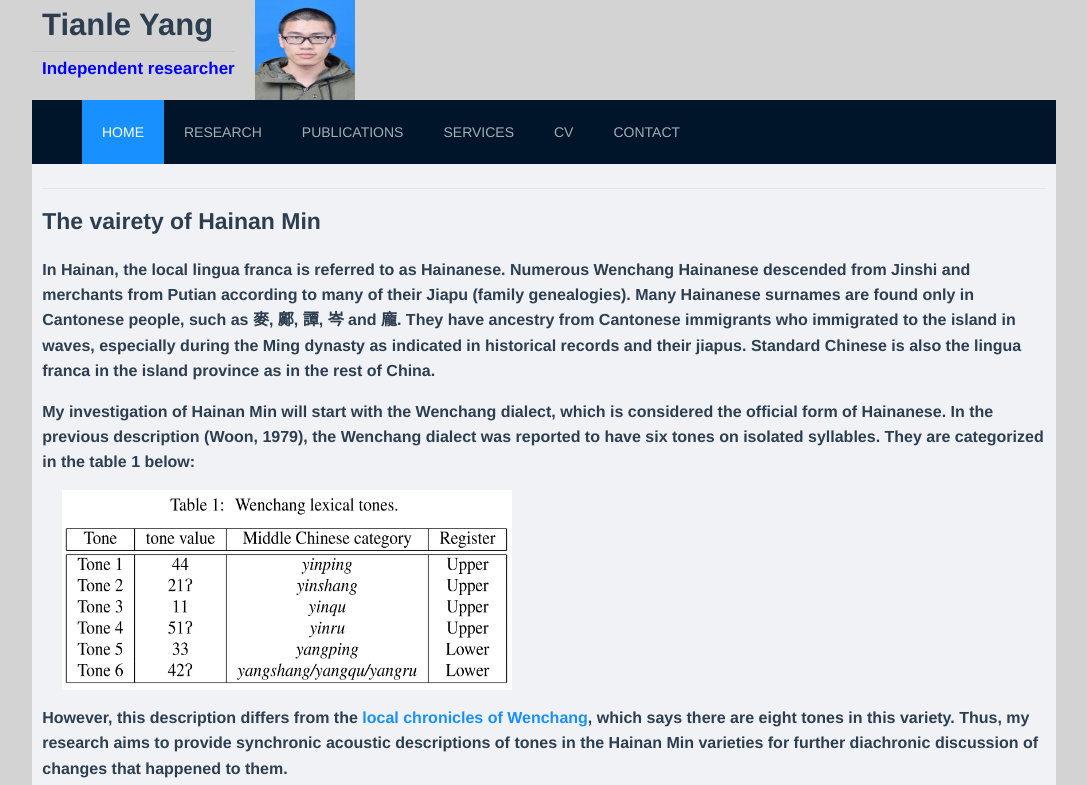
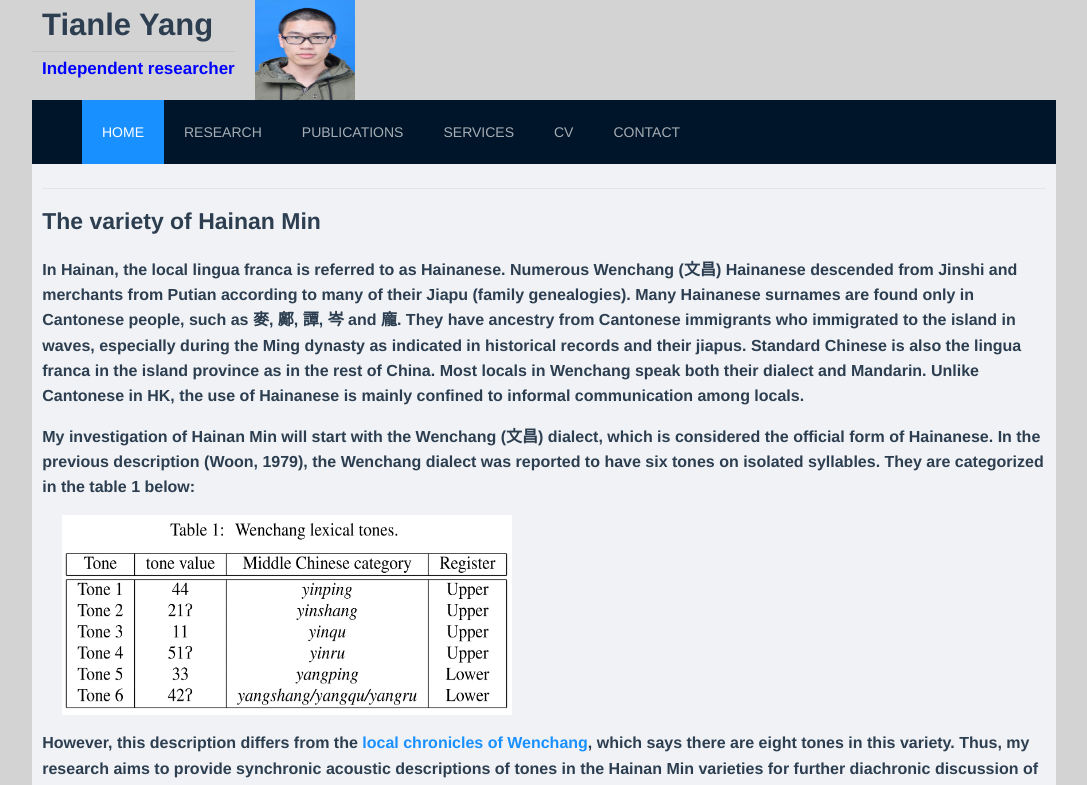
Before and after one commit to 46134167/461374167.github.io, a Vue app: page /#/005_HainanMin in a window 1280 px wide. Shown: the top 785 px of the page, without its empty margins (96-1183 px from the left). Built offline with nearby package versions, Linux system fonts and the light colour scheme.

Commit message:
Add files via upload

```diff
--- a/src/components/Component005_HainanMin.vue
+++ b/src/components/Component005_HainanMin.vue
@@ -4,22 +4,25 @@
       <a-divider/>
          <div id="Hainan1" align="left">
                 <p style="font-size:23px; margin-top: -10px; font-Weight:bold;">
-                  The vairety of Hainan Min
+                  The variety of Hainan Min
                 </p>
 
                 <p style="font-size:16px; margin-top: -5px; font-Weight:bold;">
                   In Hainan, the local lingua franca is referred to as Hainanese.
-                  Numerous Wenchang Hainanese descended from Jinshi and merchants
+                  Numerous Wenchang (文昌) Hainanese descended from Jinshi and merchants
                   from Putian according to many of their Jiapu (family genealogies).
                   Many Hainanese surnames are found only in Cantonese people, such
                   as 麥, 鄺, 譚, 岑 and 龐. They have ancestry from Cantonese immigrants
                   who immigrated to the island in waves, especially during the Ming dynasty
                   as indicated in historical records and their jiapus. Standard Chinese is
                   also the lingua franca in the island province as in the rest of China.
+                  Most locals in Wenchang speak both their dialect and Mandarin. Unlike
+                  Cantonese in HK, the use of Hainanese is mainly confined to informal
+                  communication among locals.
                 </p>
 
                 <p style="font-size:16px; margin-top: 15px; font-Weight:bold;">
-                  My investigation of Hainan Min will start with the Wenchang dialect,
+                  My investigation of Hainan Min will start with the Wenchang (文昌) dialect,
                   which is considered the official form of Hainanese. In the previous
                   description (Woon, 1979), the Wenchang dialect was reported to have six
                   tones on isolated syllables. They are categorized in the table 1 below:
@@ -33,7 +36,10 @@
                   However, this description differs from the <a href='https://web.archive.org/web/20150518073528/http://www.hnszw.org.cn/data/news/2015/04/77216/'>local chronicles of Wenchang</a>,
                   which says there are eight tones in this variety. Thus, my research aims to
                   provide synchronic acoustic descriptions of tones in the Hainan Min varieties
-                  for further diachronic discussion of changes that happened to them.
+                  for further diachronic discussion of changes that happened to them. It would
+                  also be interesting to find out if Tone 4 and Tone 6 in table 1 are contrastive,
+                  as they are both described as high falling tones with glottal stops.
+
                 </p>
 
                 <p style="font-size:20px; margin-top: 15px; font-Weight:bold;">
```
Also changed, not shown: 3 other files (tests, documents, lock files or other folders).
